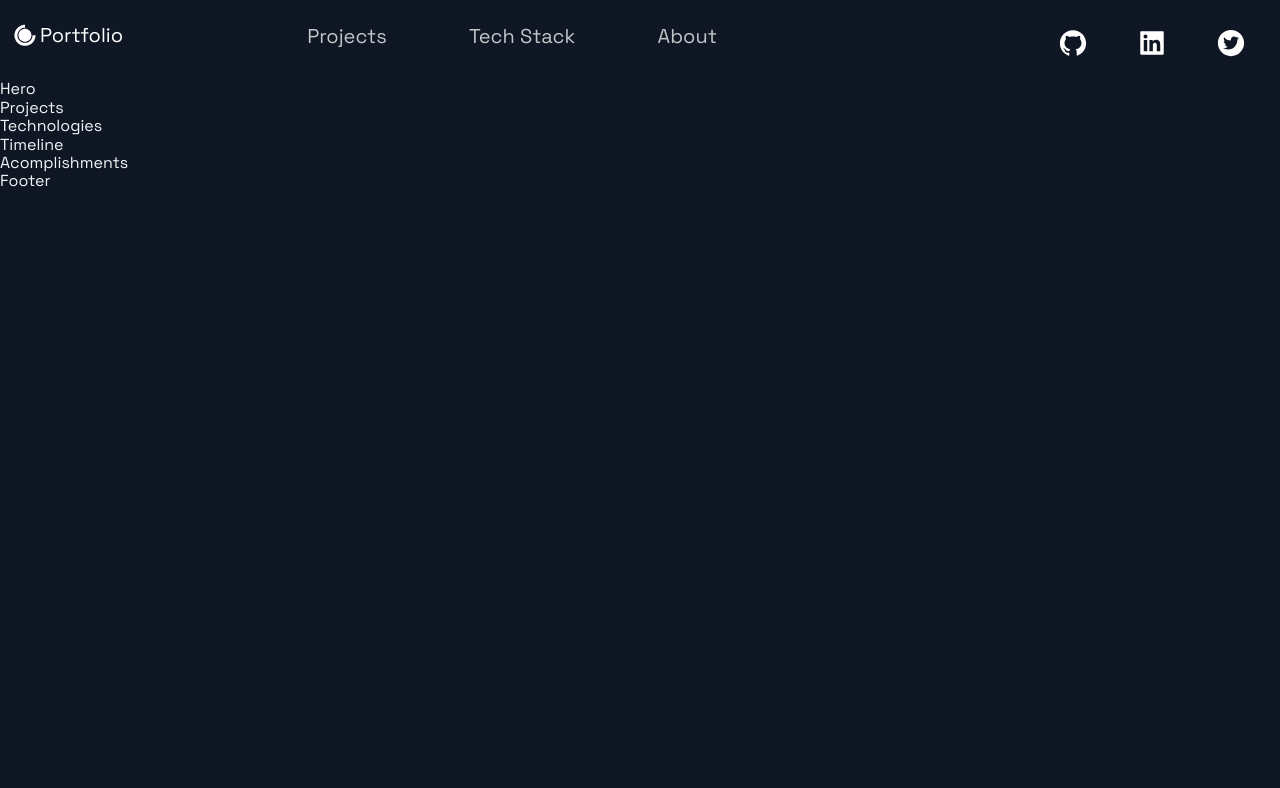
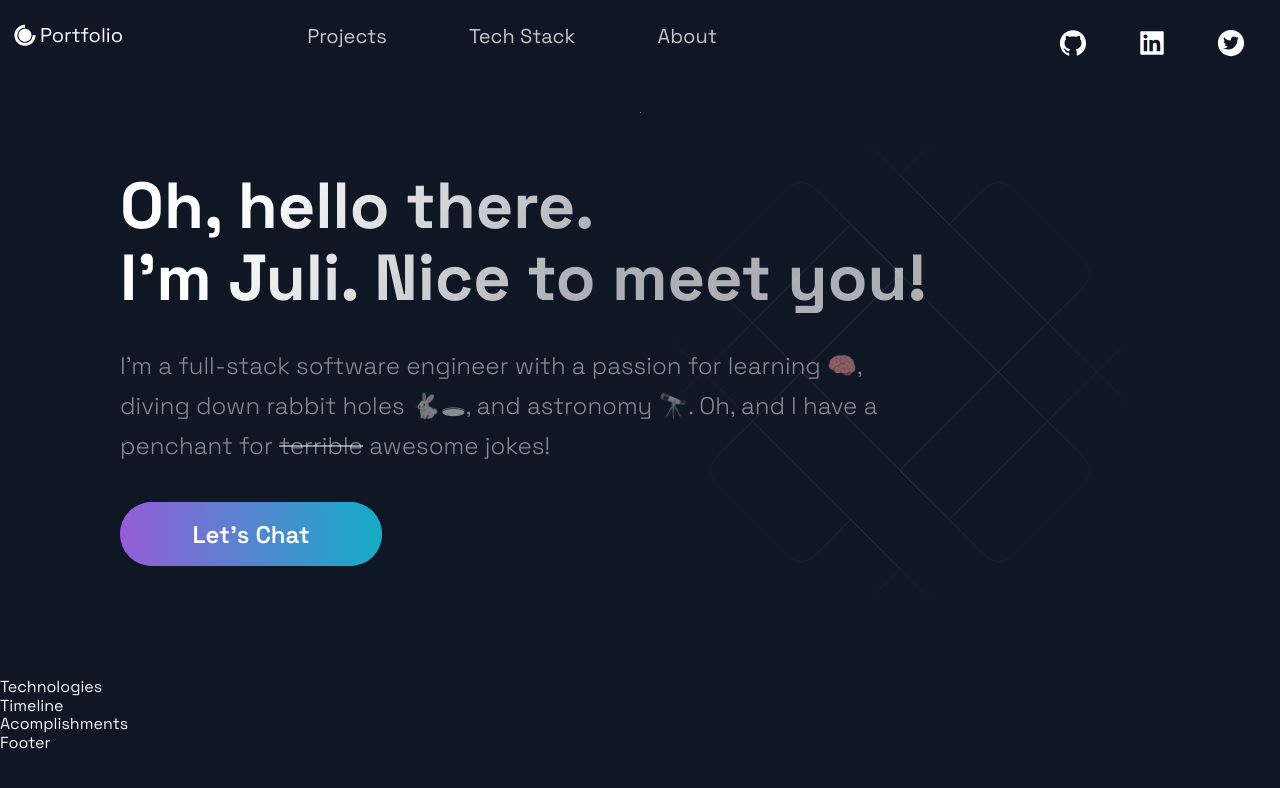
Before and after one commit to juliannevela/juliannevela, a Next.js app: page / in a window 1280 px wide. Shown: the top 788 px of the page. Built offline with nearby package versions, Linux system fonts and the light colour scheme.

Commit message:
added and styled hero section - working on projects next

```diff
--- a/src/components/Hero/Hero.js
+++ b/src/components/Hero/Hero.js
@@ -1,13 +1,31 @@
 import React from 'react';
 
-import { Section, SectionText, SectionTitle } from '../../styles/GlobalComponents';
+import {
+    Section,
+    SectionText,
+    SectionTitle,
+} from '../../styles/GlobalComponents';
 import Button from '../../styles/GlobalComponents/Button';
 import { LeftSection } from './HeroStyles';
 
 const Hero = (props) => (
-  <div>
-    Hero
-  </div>
+    <Section row nopadding>
+        <LeftSection>
+            <SectionTitle main center>
+                Oh, hello there. <br />
+                I'm Juli. Nice to meet you!
+            </SectionTitle>
+            <SectionText>
+                I'm a full-stack software engineer with a passion for learning
+                &#129504;, diving down rabbit holes &#128007;&#128371;, and
+                astronomy &#128301;. Oh, and I have a penchant for{' '}
+                <del>terrible</del> awesome jokes!
+            </SectionText>
+            <Button onClick={() => (window.location = '#contact')}>
+                Let's Chat
+            </Button>
+        </LeftSection>
+    </Section>
 );
 
 export default Hero;
--- a/src/components/Projects/Projects.js
+++ b/src/components/Projects/Projects.js
@@ -1,13 +1,25 @@
 import React from 'react';
 
-import { BlogCard, CardInfo, ExternalLinks, GridContainer, HeaderThree, Hr, Tag, TagList, TitleContent, UtilityList, Img } from './ProjectsStyles';
-import { Section, SectionDivider, SectionTitle } from '../../styles/GlobalComponents';
+import {
+    BlogCard,
+    CardInfo,
+    ExternalLinks,
+    GridContainer,
+    HeaderThree,
+    Hr,
+    Tag,
+    TagList,
+    TitleContent,
+    UtilityList,
+    Img,
+} from './ProjectsStyles';
+import {
+    Section,
+    SectionDivider,
+    SectionTitle,
+} from '../../styles/GlobalComponents';
 import { projects } from '../../constants/constants';
 
-const Projects = () => (
-  <div>
-    Projects
-  </div>
-);
+const Projects = () => <Section></Section>;
 
 export default Projects;
--- a/src/pages/index.js
+++ b/src/pages/index.js
@@ -10,10 +10,10 @@ import { Section } from '../styles/GlobalComponents';
 const Home = () => {
     return (
         <Layout>
-            {/* <Section grid> */}
-            <Hero />
-            {/* <BgAnimation /> */}
-            {/* </Section> */}
+            <Section grid>
+                <Hero />
+                <BgAnimation />
+            </Section>
             <Projects />
             <Technologies />
             <Timeline />
--- a/src/styles/GlobalComponents/index.js
+++ b/src/styles/GlobalComponents/index.js
@@ -1,9 +1,9 @@
-import styled from 'styled-components'
+import styled from 'styled-components';
 
 export const Section = styled.section`
-  display: ${(props) => props.grid ? "grid" : "flex" };
-  flex-direction: ${(props) => props.row ? "row" : "column" };
-  padding: ${(props) => props.nopadding ? "0" : "32px 48px 0" } ;
+    display: ${(props) => (props.grid ? 'grid' : 'flex')};
+    flex-direction: ${(props) => (props.row ? 'row' : 'column')};
+    padding: ${(props) => (props.nopadding ? '0' : '32px 48px 0')};
     margin: 0 auto;
     max-width: 1040px;
     box-sizing: content-box;
@@ -17,42 +17,46 @@ export const Section = styled.section`
     }
 
     @media ${(props) => props.theme.breakpoints.sm} {
-    padding: ${(props) => props.nopadding ? "0" : "16px 16px 0" } ;
+        padding: ${(props) => (props.nopadding ? '0' : '16px 16px 0')};
 
         width: calc(100vw - 32px);
         flex-direction: column;
     }
-`
+`;
 
 export const SectionTitle = styled.h2`
     font-weight: 800;
-  font-size: ${(props) => props.main ? '65px' : '56px'};
-  line-height: ${(props) => props.main ? '72px' : '56px'};
+    font-size: ${(props) => (props.main ? '65px' : '56px')};
+    line-height: ${(props) => (props.main ? '72px' : '56px')};
     width: max-content;
     max-width: 100%;
-  background: linear-gradient(121.57deg, #FFFFFF 18.77%, rgba(255, 255, 255, 0.66) 60.15%);
+    background: linear-gradient(
+        121.57deg,
+        #ffffff 18.77%,
+        rgba(255, 255, 255, 0.66) 60.15%
+    );
     -webkit-background-clip: text;
     -webkit-text-fill-color: transparent;
     margin-bottom: 16px;
-  padding: ${(props) => props.main ? '58px 0 16px' : '0'};
+    padding: ${(props) => (props.main ? '58px 0 16px' : '0')};
 
-  @media ${props => props.theme.breakpoints.md}{
-    font-size: ${(props) => props.main ? '56px' : '48px'};
-    line-height: ${(props) => props.main ? '56px' : '48px'};
+    @media ${(props) => props.theme.breakpoints.md} {
+        font-size: ${(props) => (props.main ? '56px' : '48px')};
+        line-height: ${(props) => (props.main ? '56px' : '48px')};
         margin-bottom: 12px;
-    padding: ${(props) => props.main ? '40px 0 12px' : '0'};
+        padding: ${(props) => (props.main ? '40px 0 12px' : '0')};
     }
 
-  @media ${props => props.theme.breakpoints.sm}{
+    @media ${(props) => props.theme.breakpoints.sm} {
         font-size: 32px;
         line-height: 40px;
-    font-size: ${(props) => props.main ? '28px' : '32px'};
-    line-height: ${(props) => props.main ? '32px' : '40px'};
+        font-size: ${(props) => (props.main ? '28px' : '32px')};
+        line-height: ${(props) => (props.main ? '32px' : '40px')};
         margin-bottom: 8px;
-    padding: ${(props) => props.main ? '16px 0 8px' : '0'};
+        padding: ${(props) => (props.main ? '16px 0 8px' : '0')};
         max-width: 100%;
     }
-`
+`;
 
 export const SectionText = styled.p`
     max-width: 800px;
@@ -74,19 +78,19 @@ export const SectionText = styled.p`
         line-height: 24px;
         padding-bottom: 16px;
     }
-`
+`;
 
 export const SectionDivider = styled.div`
-
     width: 64px;
     height: 6px;
     border-radius: 10px;
     background-color: #fff;
-  background: ${(props) => props.colorAlt ?
-    'linear-gradient(270deg, #F46737 0%, #945DD6 100%)' :
-    'linear-gradient(270deg, #13ADC7 0%, #945DD6 100%)'};
+    background: ${(props) =>
+        props.colorAlt
+            ? 'linear-gradient(270deg, #F46737 0%, #945DD6 100%)'
+            : 'linear-gradient(270deg, #13ADC7 0%, #945DD6 100%)'};
 
-    margin: ${(props) => props.divider ? "4rem 0" : "" };
+    margin: ${(props) => (props.divider ? '4rem 0' : '')};
 
     @media ${(props) => props.theme.breakpoints.md} {
         width: 48px;
@@ -97,7 +101,7 @@ export const SectionDivider = styled.div`
         width: 32px;
         height: 2px;
     }
-`
+`;
 export const SectionSubText = styled.p`
     max-width: 800px;
     font-weight: 300;
@@ -115,9 +119,9 @@ export const SectionSubText = styled.p`
         font-size: 14px;
         line-height: 22px;
     }
-`
+`;
 export const SecondaryBtn = styled.button`
-  color: #FFF;
+    color: #fff;
     background: none;
     border: 1px solid rgba(255, 255, 255, 0.33);
     box-sizing: border-box;
@@ -144,10 +148,11 @@ export const SecondaryBtn = styled.button`
     &:active {
         background: #e0e4eb;
         border: 1px solid #304169;
-    box-shadow: inset 0px 2px 1px rgba(46, 49, 55, 0.15), inset 0px 0px 4px rgba(20, 20, 55, 0.3);
+        box-shadow: inset 0px 2px 1px rgba(46, 49, 55, 0.15),
+            inset 0px 0px 4px rgba(20, 20, 55, 0.3);
     }
 
-  @media ${(props) => props.theme.breakpoints.md}{
+    @media ${(props) => props.theme.breakpoints.md} {
         margin-top: 24px;
         margin-bottom: 64px;
         padding: 16px 24px;
@@ -164,40 +169,43 @@ export const SecondaryBtn = styled.button`
         font-size: 14px;
         line-height: 16px;
     }
-`
+`;
 
 export const ButtonBack = styled.div`
-  width: ${({ alt }) => alt ? '150px' : '262px'};
-  height: ${({ alt }) => alt ? '52px' : '64px'};
+    width: ${({ alt }) => (alt ? '150px' : '262px')};
+    height: ${({ alt }) => (alt ? '52px' : '64px')};
     border-radius: 50px;
-  font-size: ${({ alt }) => alt ? '20px' : '24px'};
+    font-size: ${({ alt }) => (alt ? '20px' : '24px')};
     font-weight: 600;
     display: flex;
     align-items: center;
     justify-content: center;
-  margin: ${({ alt, form }) => (alt || form) ? '0' : '0 0 80px'};
+    margin: ${({ alt, form }) => (alt || form ? '0' : '0 0 80px')};
     color: #fff;
-  background: ${({ alt }) => alt ? 'linear-gradient(270deg, #ff622e 0%, #B133FF 100%)' : 'linear-gradient(270deg, #00DBD8 0%, #B133FF 100%)'};
+    background: ${({ alt }) =>
+        alt
+            ? 'linear-gradient(270deg, #ff622e 0%, #B133FF 100%)'
+            : 'linear-gradient(270deg, #00DBD8 0%, #B133FF 100%)'};
     cursor: pointer;
     transition: 0.5s ease;
     position: relative;
     overflow: hidden;
-  opacity: ${({ disabled }) => disabled ? '.5' : '1'};
+    opacity: ${({ disabled }) => (disabled ? '.5' : '1')};
 
     @media ${(props) => props.theme.breakpoints.md} {
-    width: ${({ alt }) => alt ? '150px' : '184px'};
-    height: ${({ alt }) => alt ? '52px' : '48px'};
-    font-size: ${({ alt }) => alt ? '20px' : '16px'};
-    margin-bottom: ${({ alt }) => alt ? '0' : '64px'};
+        width: ${({ alt }) => (alt ? '150px' : '184px')};
+        height: ${({ alt }) => (alt ? '52px' : '48px')};
+        font-size: ${({ alt }) => (alt ? '20px' : '16px')};
+        margin-bottom: ${({ alt }) => (alt ? '0' : '64px')};
     }
 
     @media ${(props) => props.theme.breakpoints.sm} {
         width: 100%;
         height: 32px;
         font-size: 14px;
-    margin-bottom: ${({ alt }) => alt ? '0' : '32px'};
+        margin-bottom: ${({ alt }) => (alt ? '0' : '32px')};
     }
-`
+`;
 
 export const ButtonFront = styled.button`
     border: none;
@@ -209,15 +217,21 @@ export const ButtonFront = styled.button`
     left: 0;
     width: 100%;
     height: 100%;
-  background: ${({ alt }) => alt ? 'linear-gradient(270deg, #F46737 0%, #945DD6 100%)' : 'linear-gradient(270deg, #13ADC7 0%, #945DD6 100%)'};
-  opacity: ${({ disabled }) => disabled ? '.5' : '1'};
-  transition: .4s ease;
-  font-size: ${({ alt }) => alt ? '20px' : '24px'};
+    background: ${({ alt }) =>
+        alt
+            ? 'linear-gradient(270deg, #F46737 0%, #945DD6 100%)'
+            : 'linear-gradient(270deg, #13ADC7 0%, #945DD6 100%)'};
+    opacity: ${({ disabled }) => (disabled ? '.5' : '1')};
+    transition: 0.4s ease;
+    font-size: ${({ alt }) => (alt ? '20px' : '24px')};
     font-weight: 600;
     align-items: center;
     justify-content: center;
     cursor: pointer;
-  box-shadow: ${({ disabled }) => disabled ? 'inset 0px 2px 1px rgba(46, 49, 55, 0.15), inset 0px 0px 4px rgba(20, 20, 55, 0.3)' : 'none'};
+    box-shadow: ${({ disabled }) =>
+        disabled
+            ? 'inset 0px 2px 1px rgba(46, 49, 55, 0.15), inset 0px 0px 4px rgba(20, 20, 55, 0.3)'
+            : 'none'};
 
     &:hover {
         opacity: 0;
@@ -227,26 +241,28 @@ export const ButtonFront = styled.button`
     }
     &:active {
         opacity: 1;
-    box-shadow: inset 0px 2px 1px rgba(46, 49, 55, 0.15), inset 0px 0px 4px rgba(20, 20, 55, 0.3);
+        box-shadow: inset 0px 2px 1px rgba(46, 49, 55, 0.15),
+            inset 0px 0px 4px rgba(20, 20, 55, 0.3);
     }
 
-  &:disabled{
-    background: linear-gradient(270deg, #00DBD8 0%, #B133FF 100%);
+    &:disabled {
+        background: linear-gradient(270deg, #00dbd8 0%, #b133ff 100%);
         opacity: 0.5;
-    box-shadow: inset 0px 2px 1px rgba(46, 49, 55, 0.15), inset 0px 0px 4px rgba(20, 20, 55, 0.3);
+        box-shadow: inset 0px 2px 1px rgba(46, 49, 55, 0.15),
+            inset 0px 0px 4px rgba(20, 20, 55, 0.3);
     }
 
     @media ${(props) => props.theme.breakpoints.md} {
-    font-size: ${({ alt }) => alt ? '20px' : '16px'};
+        font-size: ${({ alt }) => (alt ? '20px' : '16px')};
     }
 
     @media ${(props) => props.theme.breakpoints.sm} {
         font-size: 14px;
     }
-`
+`;
 
 export const LinkContainer = styled.div`
-  margin-left: ${({ large }) => large ? '24px' : '16px'};
+    margin-left: ${({ large }) => (large ? '24px' : '16px')};
     transition: 0.3s ease;
     justify-content: center;
     border-radius: 50px;
@@ -259,23 +275,22 @@ export const LinkContainer = styled.div`
     }
 
     @media ${(props) => props.theme.breakpoints.md} {
-    margin-left: ${({ large }) => large ? '16px' : '8px'};
-
+        margin-left: ${({ large }) => (large ? '16px' : '8px')};
     }
     @media ${(props) => props.theme.breakpoints.sm} {
-    margin-left: ${({ large }) => large ? '0' : '8px'};
+        margin-left: ${({ large }) => (large ? '0' : '8px')};
     }
-`
+`;
 
 export const LinkIconImg = styled.div`
     display: flex;
-  height: ${({ large }) => large ? '32px' : '24px'};
+    height: ${({ large }) => (large ? '32px' : '24px')};
 
     @media ${(props) => props.theme.breakpoints.md} {
-    height: ${({ nav }) => nav ? '16px' : '24px'};
+        height: ${({ nav }) => (nav ? '16px' : '24px')};
     }
 
     @media ${(props) => props.theme.breakpoints.sm} {
-    height: ${({ large }) => large ? '32px' : '16px'};
+        height: ${({ large }) => (large ? '32px' : '16px')};
     }
-`
+`;
```
Lines whose indentation alone changed are shown as unchanged.
